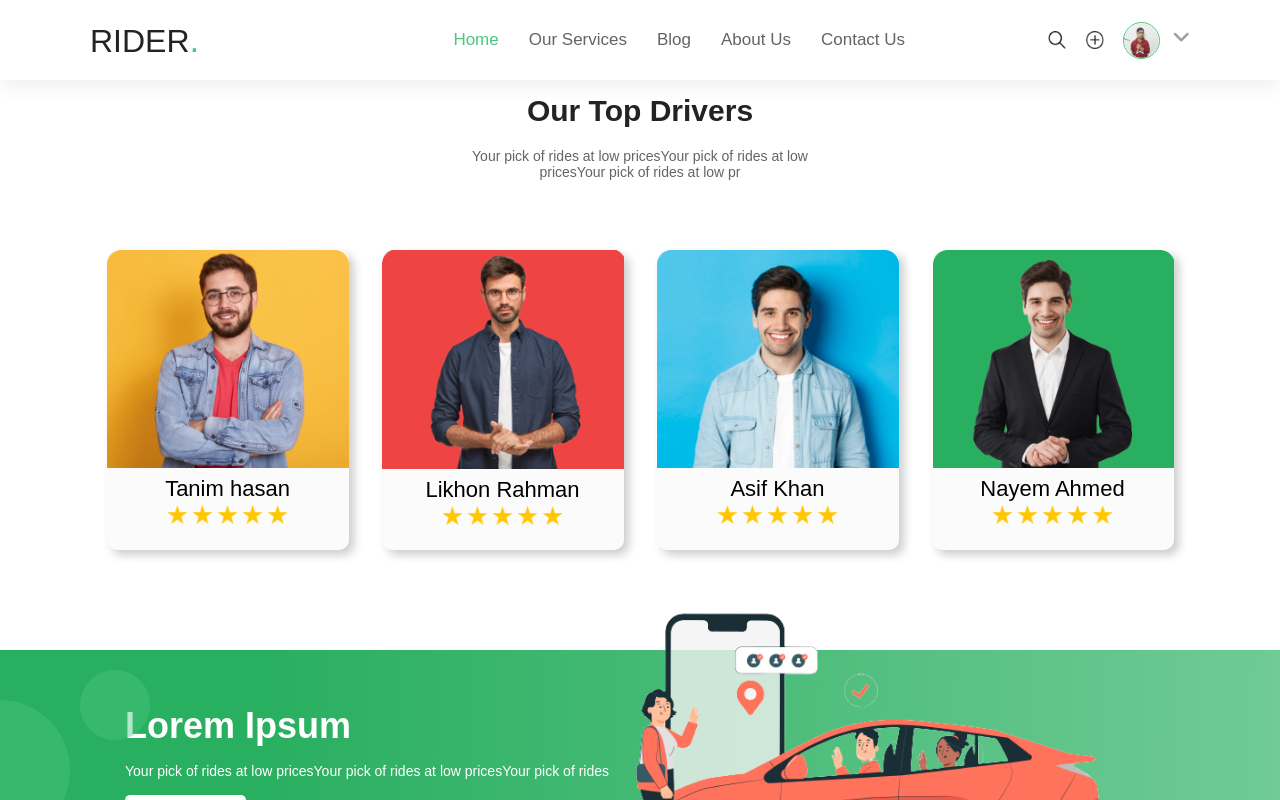
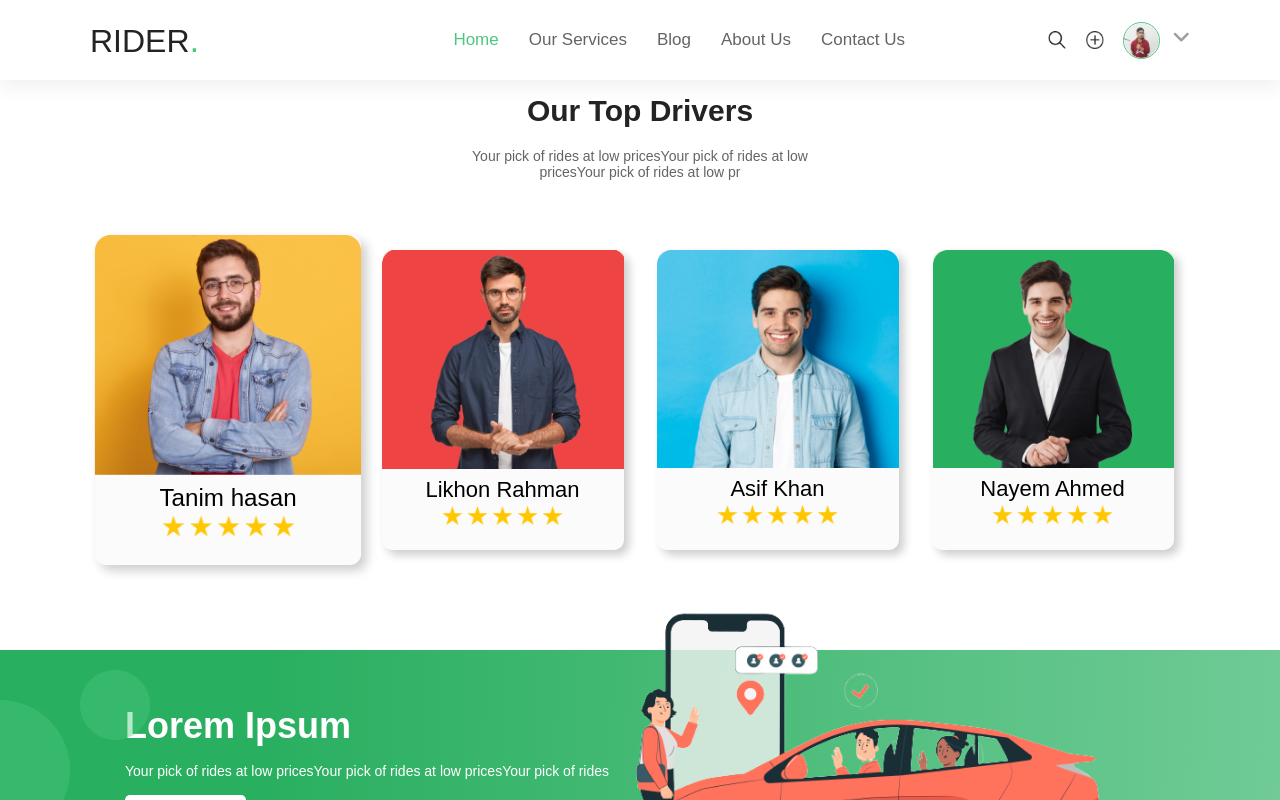
Before and after one commit to nayemalways/figma-to-html, a plain HTML site: page index.html in a window 1280 px wide. In both pictures the pointer is over the element "Tanim hasan". Shown: the part 1794-2594 px from the top of the page. Drawn offline with Linux system fonts and the light colour scheme; a web font is replaced by a local one.

Commit message:
Top Drivers's card hover effect adding

```diff
--- a/Css/style.css
+++ b/Css/style.css
@@ -543,7 +543,9 @@ header{
                 height: 300px;
                 border-radius: 10px;
                 text-align: center;
+                cursor: pointer;
                 background-color: rgba(219, 207, 207, 0.08);
+                transition: all .3s linear;
                 box-shadow: 5px 5px 10px rgba(0, 0, 0, 0.2);
 
                 h5{
@@ -553,6 +555,12 @@ header{
                 }
                 .star-img{
                     width: 50%;
+                }
+
+
+                /* hover effect  on card*/
+                &:hover{
+                    transform: scale(1.1);
                 }
             }
         }
```
